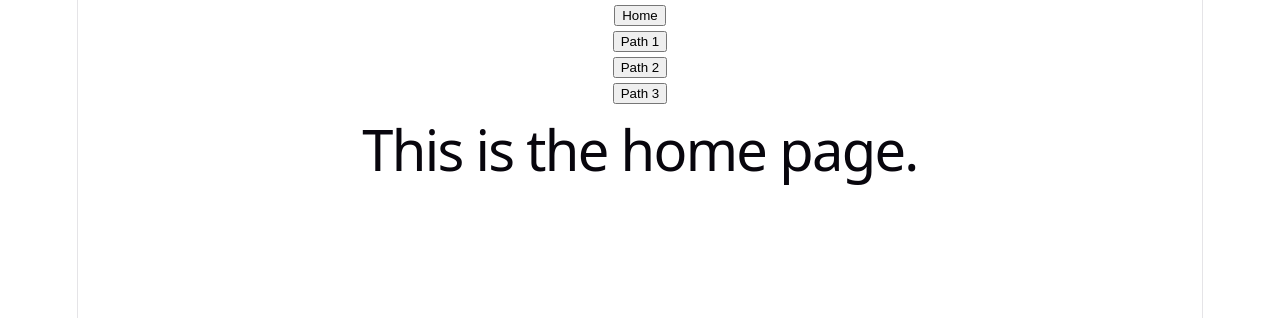
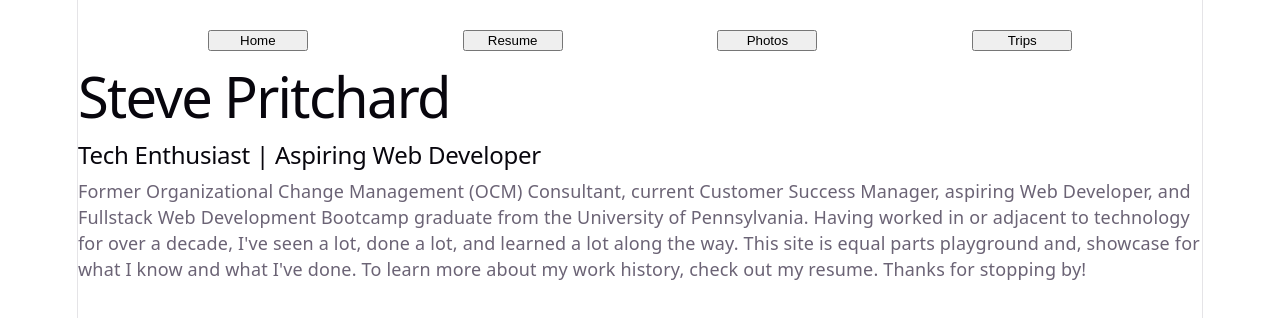
Before and after one commit to spritchard54/SP_ReactPortfolio, a React (Vite) app: page / in a window 1280 px wide. Shown: the top 318 px of the page. Built offline with nearby package versions, Linux system fonts and the light colour scheme.

Commit message:
Began adding in my own personal content.

```diff
--- a/src/App.jsx
+++ b/src/App.jsx
@@ -2,10 +2,10 @@ import "./App.css";
 // my code
 import { HashRouter as Router, Routes, Route } from "react-router-dom";
 import { Home } from "./pages/home";
-import { Page1 } from "./pages/page1";
-import { Page2 } from "./pages/page2";
-import { Page3 } from "./pages/page3";
-import { Layout } from "./Layout";
+import { Resume } from "./pages/Resume";
+import { Photos } from "./pages/Photos";
+import { Trips } from "./pages/Trips";
+import { Layout } from "./components/Layout";
 
 // end my code
 
@@ -15,9 +15,9 @@ function App() {
       <Routes>
         <Route element={<Layout/>}>
           <Route path="/" element={<Home />} />
-          <Route path="/Page1" element={<Page1 />} />
-          <Route path="/Page2" element={<Page2 />} />
-          <Route path="/Page3" element={<Page3 />} />
+          <Route path="/Resume" element={<Resume />} />
+          <Route path="/Photos" element={<Photos />} />
+          <Route path="/Trips" element={<Trips />} />
         </Route>
       </Routes>
     </Router>
--- a/src/Layout.jsx
+++ b/src/components/Layout.jsx
@@ -1,4 +1,4 @@
-import { Navbar } from "./components/Navbar";
+import { Navbar } from "./Navbar";
 import { Outlet } from "react-router-dom";
 
 export function Layout() {
--- a/src/components/Navbar.jsx
+++ b/src/components/Navbar.jsx
@@ -3,18 +3,23 @@ import { Link } from "react-router-dom";
 export function Navbar() {
   return (
     <>
+    <div className="navContainer">
       <Link to="/">
         <button>Home</button>
       </Link>
-      <Link to="/page1">
-        <button>Path 1</button>
+
+      <Link to="/Resume">
+        <button>Resume</button>
       </Link>
-      <Link to="/page2">
-        <button>Path 2</button>
+
+      <Link to="/Photos">
+        <button>Photos</button>
       </Link>
-      <Link to="/page3">
-        <button>Path 3</button>
+
+      <Link to="/Trips">
+        <button>Trips</button>
       </Link>
+      </div>
     </>
   );
 }
--- a/src/index.css
+++ b/src/index.css
@@ -58,7 +58,7 @@ body {
   width: 1126px;
   max-width: 100%;
   margin: 0 auto;
-  text-align: center;
+  text-align: left;
   border-inline: 1px solid var(--border);
   min-height: 100svh;
   display: flex;
@@ -93,6 +93,7 @@ h2 {
 }
 p {
   margin: 0;
+  text-align: left;
 }
 
 code,
@@ -109,3 +110,19 @@ code {
   padding: 4px 8px;
   background: var(--code-bg);
 }
+
+
+.navContainer {
+  margin-top: 25px;
+  display: flex;
+  flex-direction: row;
+  gap: 25px;
+  justify-content: space-evenly;
+
+}
+
+button {
+  text-align: center;
+  width: 100px;
+  margin: auto;
+}
--- /dev/null
+++ b/src/pages/Photos.jsx
@@ -0,0 +1,7 @@
+export function Photos() {
+  return (
+    <>
+      <h1>This is the Photos Page.</h1>
+    </>
+  );
+}
--- /dev/null
+++ b/src/pages/Resume.jsx
@@ -0,0 +1,7 @@
+export function Resume() {
+  return (
+    <>
+      <h1>This is the Resume Page.</h1>
+    </>
+  );
+}
--- /dev/null
+++ b/src/pages/Trips.jsx
@@ -0,0 +1,7 @@
+export function Trips() {
+  return (
+    <>
+      <h1>This is the trips page.</h1>
+    </>
+  );
+}
--- a/src/pages/home.jsx
+++ b/src/pages/home.jsx
@@ -3,8 +3,13 @@ import { Link } from "react-router-dom";
 export function Home() {
   return (
     <>
-      <h1>This is the home page.</h1>
-
+      <h1>Steve Pritchard</h1>
+      <h2>Tech Enthusiast | Aspiring Web Developer</h2>
+      <div>
+        Former Organizational Change Management (OCM) Consultant, current Customer Success Manager, aspiring Web Developer, and Fullstack Web
+        Development Bootcamp graduate from the University of Pennsylvania. Having worked in or adjacent to technology for over a decade, I've seen a lot, done a lot, and learned a lot along the way. This site is equal parts playground and, showcase for what I know and what I've done. To learn more about my work history, check out my resume. Thanks for
+        stopping by!
+      </div>
     </>
   );
 }
--- a/src/pages/page1.jsx
+++ /dev/null
@@ -1,7 +0,0 @@
-export function Page1() {
-  return (
-    <>
-      <h1>This is page1.</h1>
-    </>
-  );
-}
--- a/src/pages/page2.jsx
+++ /dev/null
@@ -1,7 +0,0 @@
-export function Page2() {
-  return (
-    <>
-      <h1>This is page2.</h1>
-    </>
-  );
-}
--- a/src/pages/page3.jsx
+++ /dev/null
@@ -1,7 +0,0 @@
-export function Page3() {
-  return (
-    <>
-      <h1>This is page3.</h1>
-    </>
-  );
-}
```
